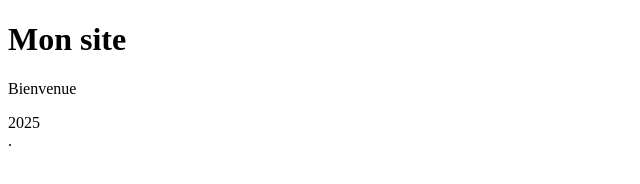
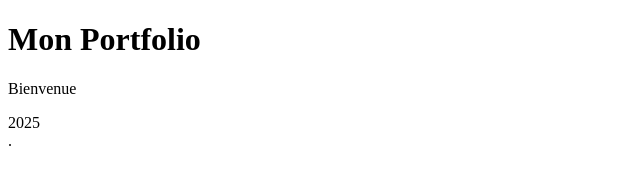
Before and after one commit to KaanKavak/entrainement-git, a plain HTML site: page index.html in a window 1280 px wide. Shown: the whole page, without its empty margins (0-640 px from the left). Drawn offline with Linux system fonts and the light colour scheme.

Commit message:
Changement de titre

```diff
--- a/index.html
+++ b/index.html
@@ -5,11 +5,11 @@
   <meta name="viewport"
         content="width=device-width, user-scalable=no, initial-scale=1.0, maximum-scale=1.0, minimum-scale=1.0">
   <meta http-equiv="X-UA-Compatible" content="ie=edge">
-  <title>Mon site</title>
+  <title>Mon Portfolio</title>
 </head>
 <body>
 
-    <h1>Mon site</h1>
+    <h1>Mon Portfolio</h1>
 
     <p>Bienvenue</p>
     <footer>2025</footer>.
```
